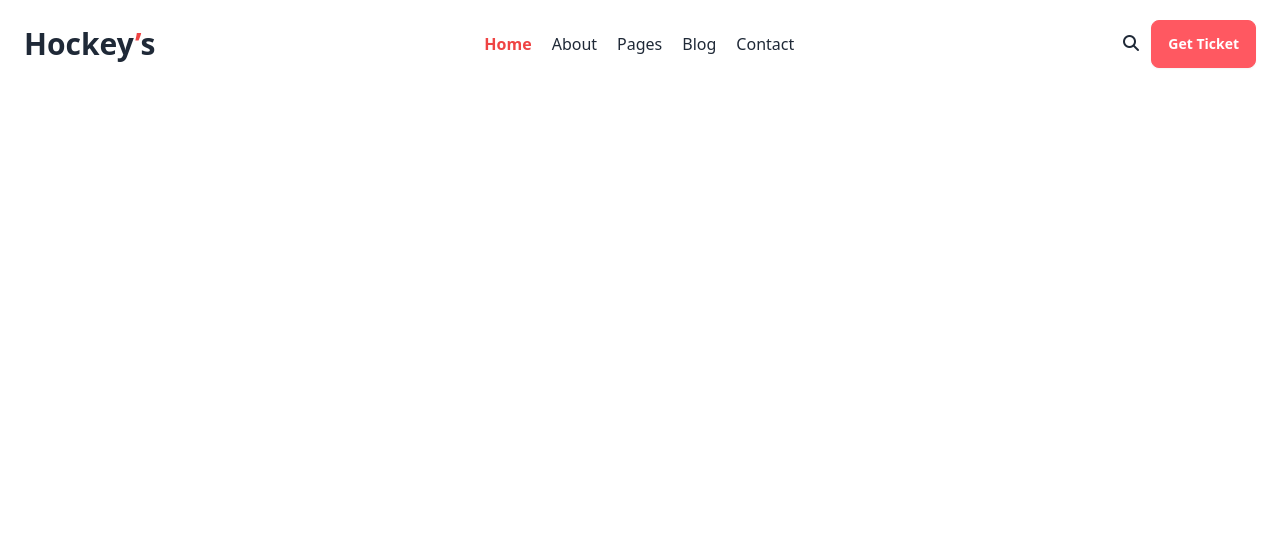
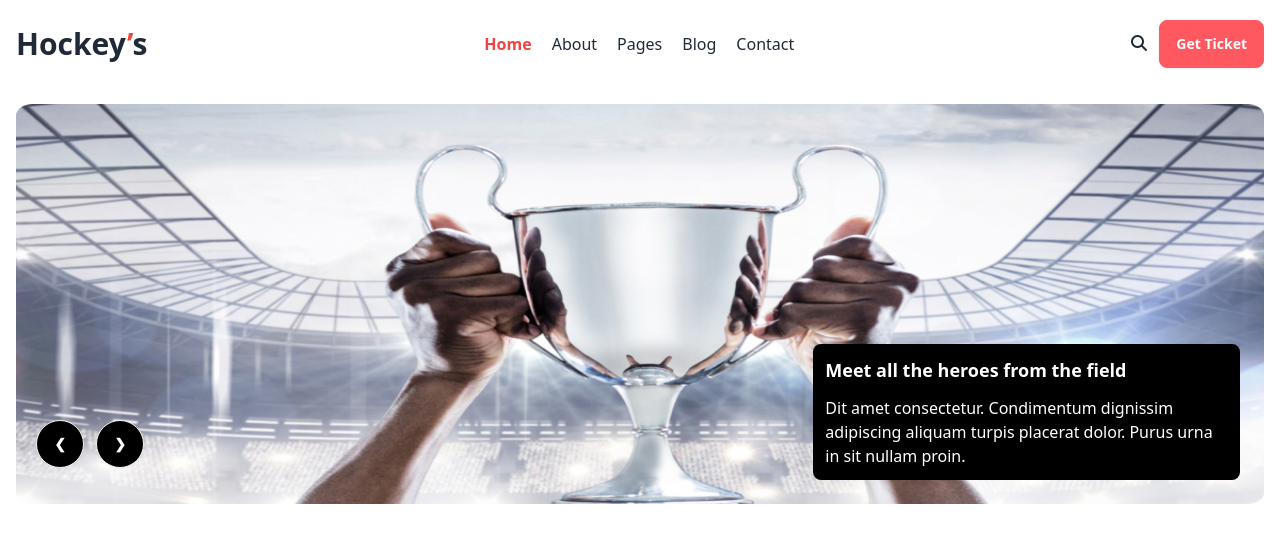
Before and after one commit to Armanahmed12/hockey-webpage, a website: page index.html in a window 1280 px wide. Drawn offline with nearby package versions, Linux system fonts and the light colour scheme.

Commit message:
banner section has been done

```diff
--- a/index.html
+++ b/index.html
@@ -13,6 +13,7 @@
 </head>
 <body>
 
+      <!-- Navigation Bar -->
      <nav class="flex sm:items-center justify-between bg-white">
       <div class="flex items-center gap-2">
           <i id="menuBar" class="fa-solid fa-bars block sm:hidden"></i>
@@ -32,6 +33,38 @@
         </div>
      </nav>
 
+     <!-- Banner Carousel -->
+     <section class="relative">
+          <div id="bannerSlidesContainer" >
+               <div class="carousel w-full h-full">
+                    <div id="slide1" class="carousel-item relative w-full">
+                      <img
+                        src="./Images/1.png"
+                        class="w-full h-full" />
+                      <div class="absolute left-5 right-5 top-[85%]  flex justify-center sm:justify-normal gap-3 -translate-y-1/2 transformn">
+                        <a href="#slide4" class="btn btn-circle">❮</a>
+                        <a href="#slide2" class="btn btn-circle">❯</a>
+                      </div>
+                    </div>
+                    <div id="slide2" class="carousel-item relative w-full">
+                      <img
+                        src="./Images/slide2.jpg"
+                        class="w-full h-full" />
+                      <div class="absolute left-5 right-5 top-[85%] flex justify-center sm:justify-normal gap-3 -translate-y-1/2 transform">
+                        <a href="#slide1" class="btn btn-circle">❮</a>
+                        <a href="#slide3" class="btn btn-circle">❯</a>
+                      </div>
+                    </div>
+                  </div>
+          </div>
+           <div class="bg-black p-3 text-white rounded-lg w-full sm:w-2/6 ml-auto sm:absolute relative sm:bottom-10 bottom-0 sm:right-10 right-0 mt-5 sm:mt-0">
+                <h2 class="font-bold text-lg mb-3">Meet all the heroes from the field</h2>
+                <p>Dit amet consectetur. Condimentum dignissim adipiscing aliquam turpis placerat dolor. Purus urna in sit nullam proin. </p>
+           </div>
+     </section>
+
+
+
      <!-- DaisyUi js cdn -->
      <script src="https://cdn.tailwindcss.com"></script>
      <script src="./js/javascript.js"></script>
--- a/js/javascript.js
+++ b/js/javascript.js
@@ -2,6 +2,7 @@
 const ulTagOfNav = document.getElementById('nav-lists-container');
 const menuBar = document.getElementById('#menuBarr');
 
+// navigation bar
 document.getElementById('menuBar').addEventListener('click', ()=>{
 
      const styles = [...ulTagOfNav.classList];
--- a/style/style.css
+++ b/style/style.css
@@ -1,11 +1,24 @@
 /* common css */
 
 
-nav{
+nav, section {
 
-     padding: 1rem 1.5rem;
+     padding: 1rem 1rem;
+
 }
 
+/* Banner Section */
+
+#bannerSlidesContainer {
+
+     height: 400px !important;
+}
+
+#bannerSlidesContainer a{
+
+       background-color: black;
+       color: white;
+}
 
 /* nav */
 
@@ -21,4 +34,8 @@ nav{
 
         background-color: #f0cbcb;
     }
+    #bannerSlidesContainer {
+
+     height: 300px;
 }
+}
```
Also changed, not shown: Images/slide2.jpg (added).
